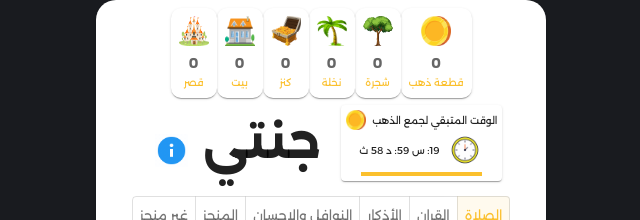
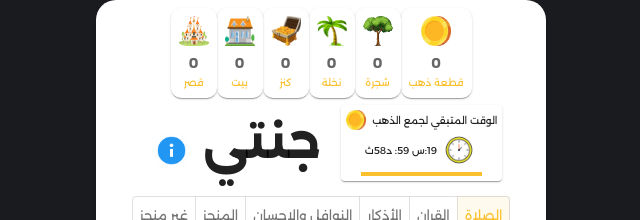
Before and after one commit to Mahmoud2018/myheaven, a React (Create React App) app: page / in a window 1280 px wide. Both pictures are taken after a click on the button "إجمع الذهب". Shown: the top 220 px of the page, without its empty margins (319-959 px from the left). Built offline with nearby package versions, Linux system fonts and the light colour scheme.

Commit message:
Update Myheaven.js

```diff
--- a/src/components/Myheaven.js
+++ b/src/components/Myheaven.js
@@ -366,7 +366,7 @@ const Myheaven = ({ activationInterval = H20 }) => {
     const seconds = Math.floor((milliseconds / 1000) % 60);
     const minutes = Math.floor((milliseconds / (1000 * 60)) % 60);
     const hours = Math.floor((milliseconds / (1000 * 60 * 60)) % 24);
-    return `${hours}: س ${minutes}: د ${seconds} ث`;
+    return `${hours}:س ${minutes}: د${seconds}ث`;
   };
 
   // Save score on local storage
@@ -836,7 +836,7 @@ const Myheaven = ({ activationInterval = H20 }) => {
                   <img
                     src={"clock.gif"}
                     alt="Logo"
-                    style={{ width: 40, height: 40, marginLeft: 5 }}
+                    style={{ width: 40, height: 40, marginLeft: 2 }}
                   />
 
                   {formatTime(timeLeft)}
```
